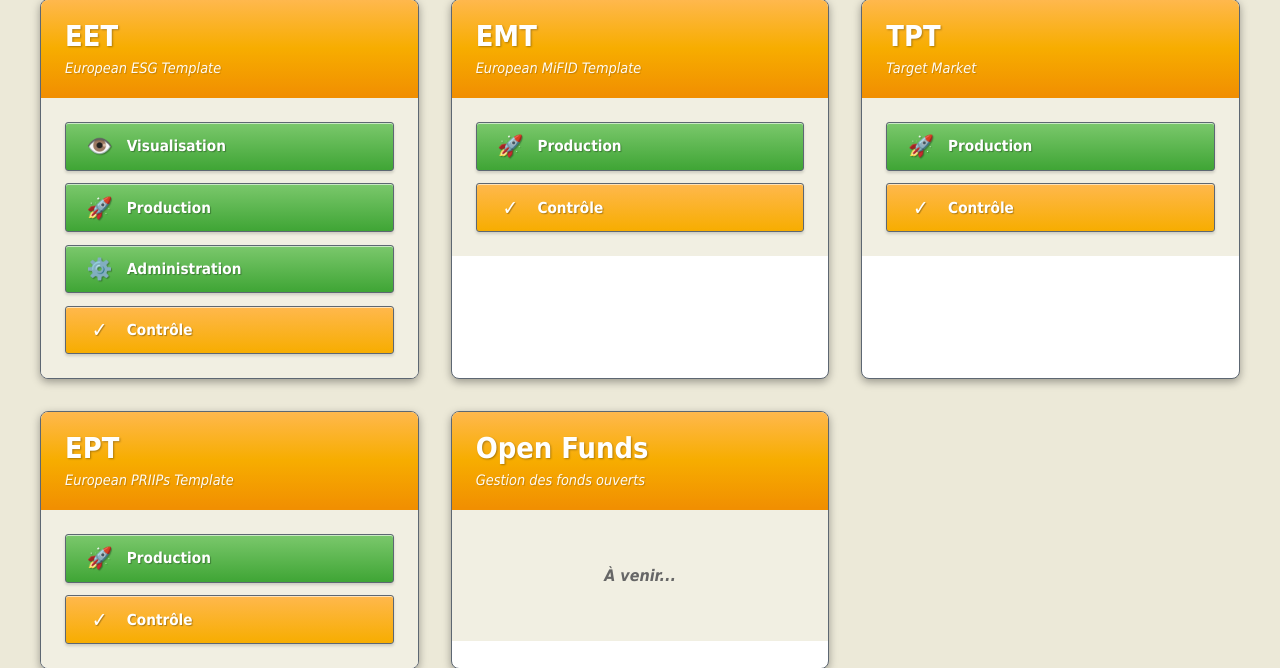
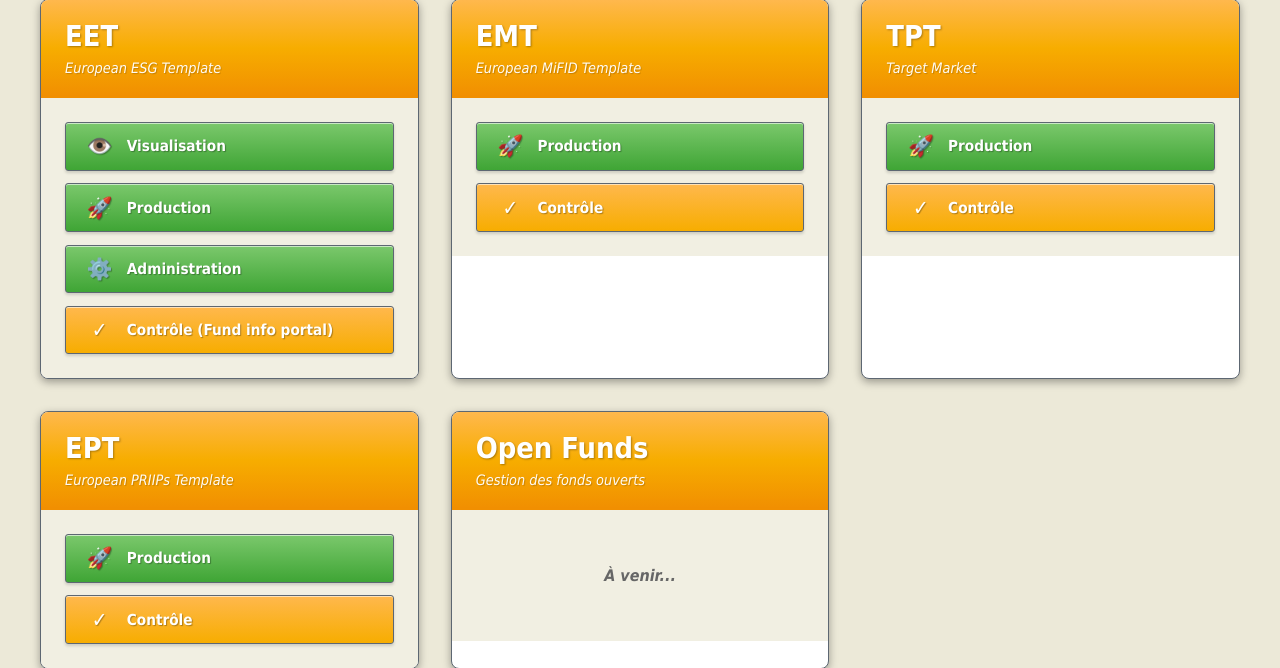
Before and after one commit to RiviereThomas/repo_test_claude, a FastAPI app: page / in a window 1280 px wide. Shown: the part 148-816 px from the top of the page. Run offline with FastAPI, Linux system fonts and the light colour scheme.

Commit message:
Add (Fund info portal) label to EET control button

```diff
--- a/frontend/templates/index.html
+++ b/frontend/templates/index.html
@@ -38,7 +38,7 @@
                     </a>
                     <a href="https://datapartner.fefundinfo.com/format-validator" target="_blank" class="module-btn btn-accent">
                         <span class="btn-icon">✓</span>
-                        <span class="btn-label">Contrôle</span>
+                        <span class="btn-label">Contrôle (Fund info portal)</span>
                     </a>
                 </div>
             </div>
```
